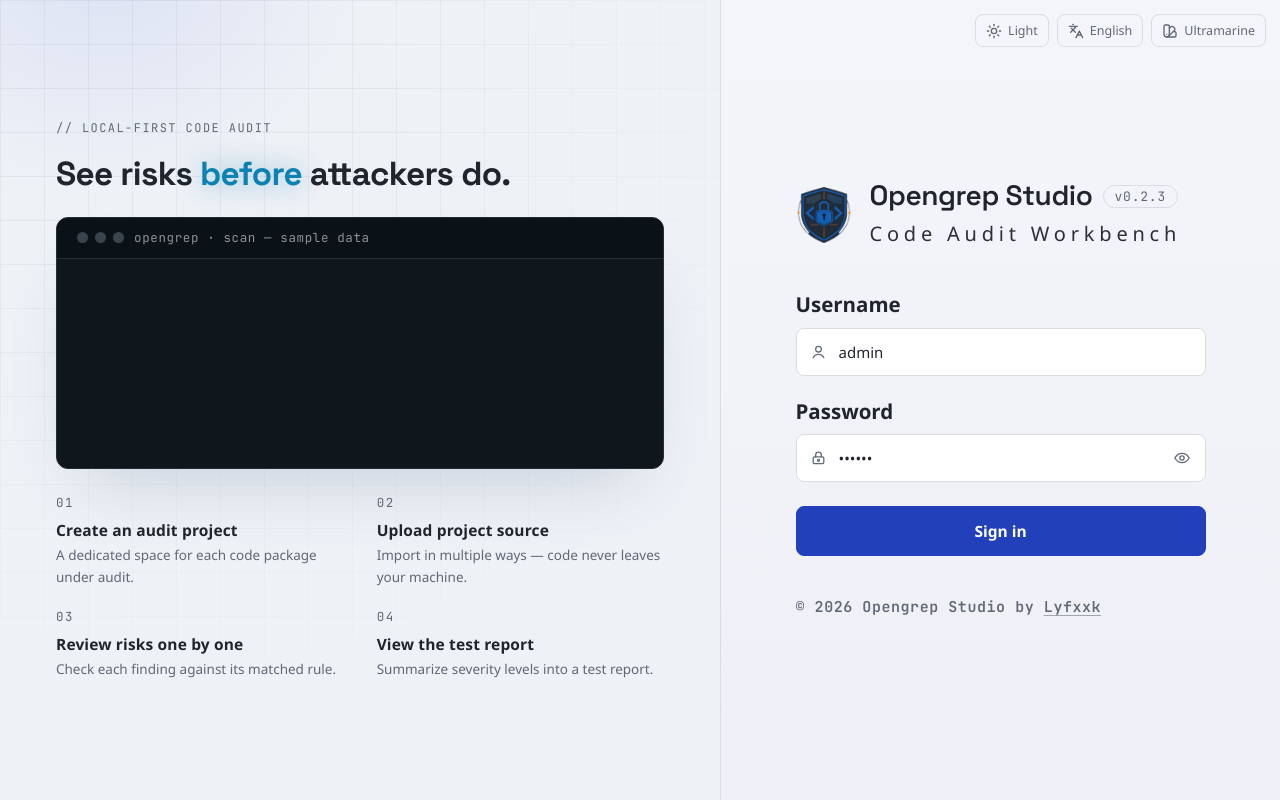
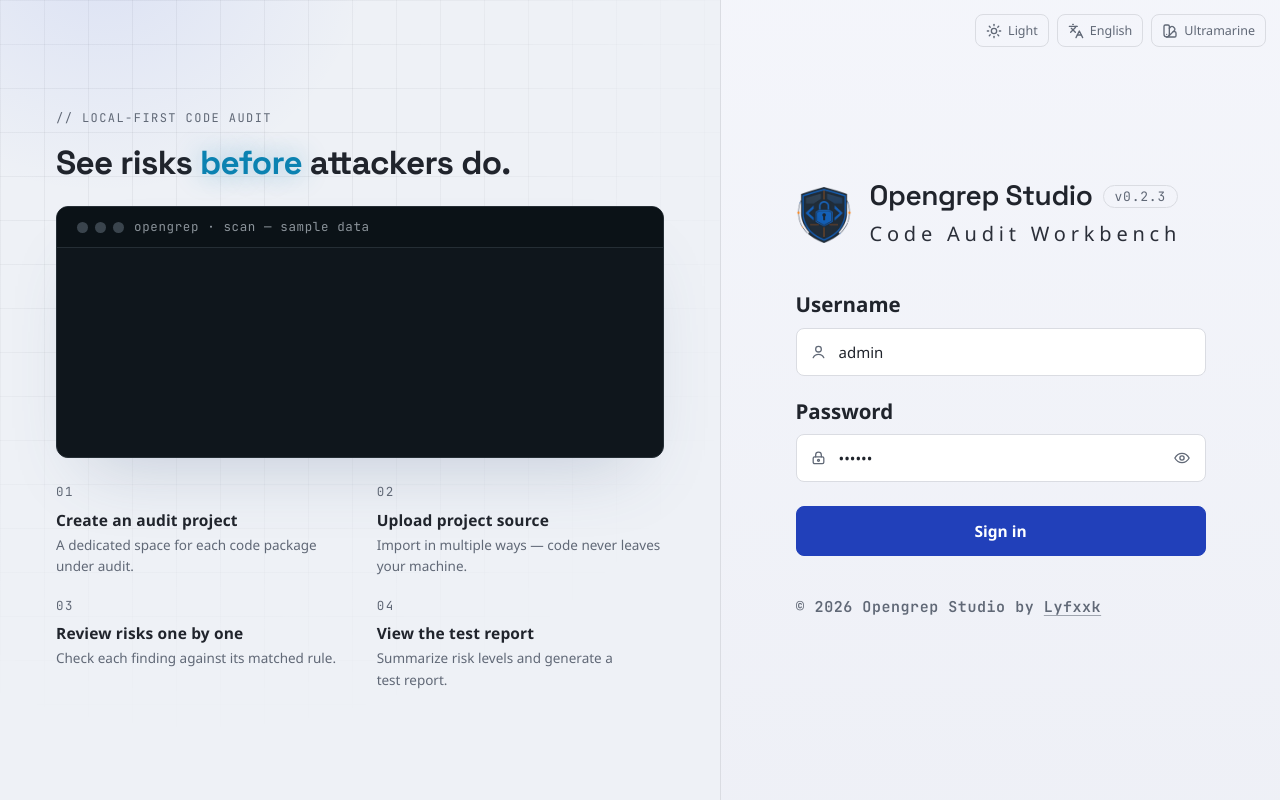
Before and after one commit to Lyfxxk/Opengrep-Studio, a React (Vite) app in the folder code/: page /login in a window 1280 px wide. Built offline with nearby package versions, Linux system fonts and the light colour scheme.

Commit message:
server(i18n): 英语界面文案第10批（2键）

```diff
--- a/code/src/i18n/en.ts
+++ b/code/src/i18n/en.ts
@@ -1082,7 +1082,7 @@ const en: typeof zh = {
     step3Title: 'Review risks one by one',
     step3Desc: 'Check each finding against its matched rule.',
     step4Title: 'View the test report',
-    step4Desc: 'Summarize severity levels into a test report.',
+    step4Desc: 'Summarize risk levels and generate a test report.',
     username: 'Username',
     password: 'Password',
     showPassword: 'Show password',
@@ -1094,7 +1094,7 @@ const en: typeof zh = {
     submit: 'Sign in',
     submitting: 'Signing in…',
     successTitle: 'Identity confirmed',
-    successDesc: 'Entering the workspace…',
+    successDesc: 'Entering the workbench…',
   },
 };
 
```
